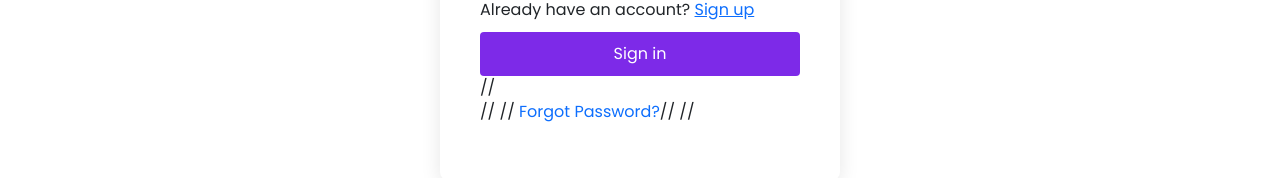
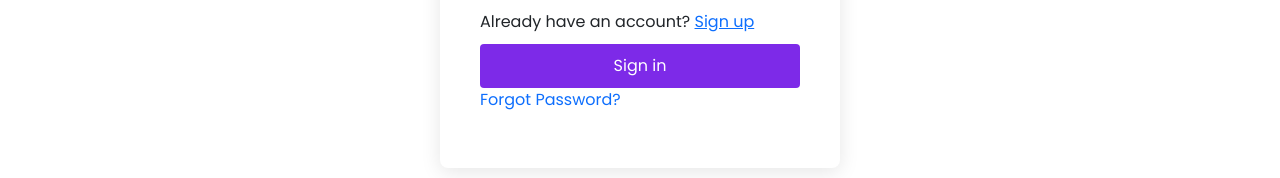
Before and after one commit to sou-rav15/online_juddge, a React (Vite) app: page /Login in a window 1280 px wide. Shown: the part 534-712 px from the top of the page. Built offline with nearby package versions, Linux system fonts and the light colour scheme; no server answers; a web font is replaced by a local one.

Commit message:
login page bug fixed

```diff
--- a/src/components/pages/Login.jsx
+++ b/src/components/pages/Login.jsx
@@ -155,7 +155,8 @@ function Login() {
 
     try {
       // const url = "http://localhost:8000/login";
-      const response = await fetch(apiUrl, {
+    const url = `${apiUrl}/login`;
+      const response = await fetch(url, {
         method: "POST",
         headers: {
           'Content-Type': 'application/json',
@@ -227,12 +228,12 @@ function Login() {
             <NavLink to='/Signup'>Sign up</NavLink>
           </div>
           <button type='submit' className='login-button'>Sign in</button>
-          //   <div className='mb-3' >
-//   <span>
+             <div className='mb-3' >
+  <span>
 
-//     <NavLink style={{ textDecoration: 'none', listStyle: 'none' }} to={'/ForgotPassword'}> Forgot Password?</NavLink>
-//   </span>
-// </div>
+    <NavLink style={{ textDecoration: 'none', listStyle: 'none' }} to={'/ForgotPassword'}> Forgot Password?</NavLink>
+   </span>
+ </div>
         </form>
       </div>
       {/* <ToastContainer /> */}
```
